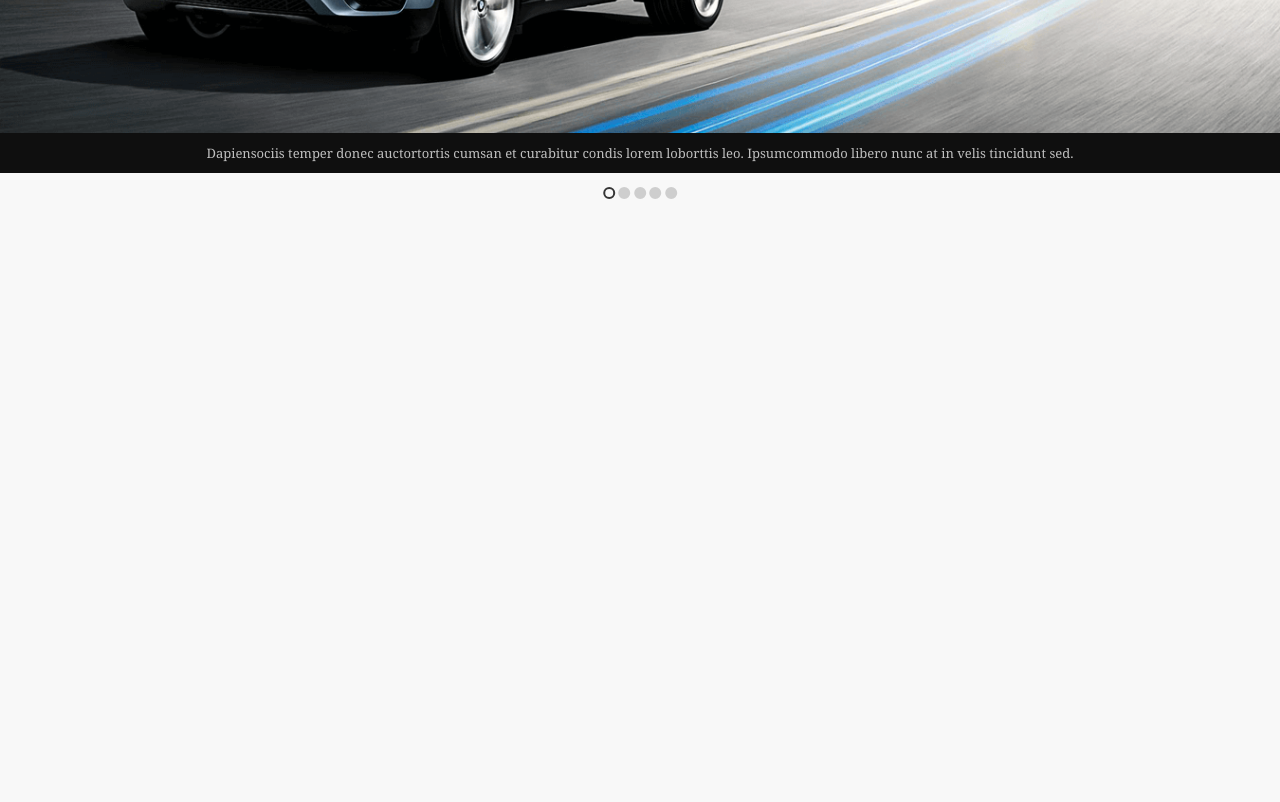
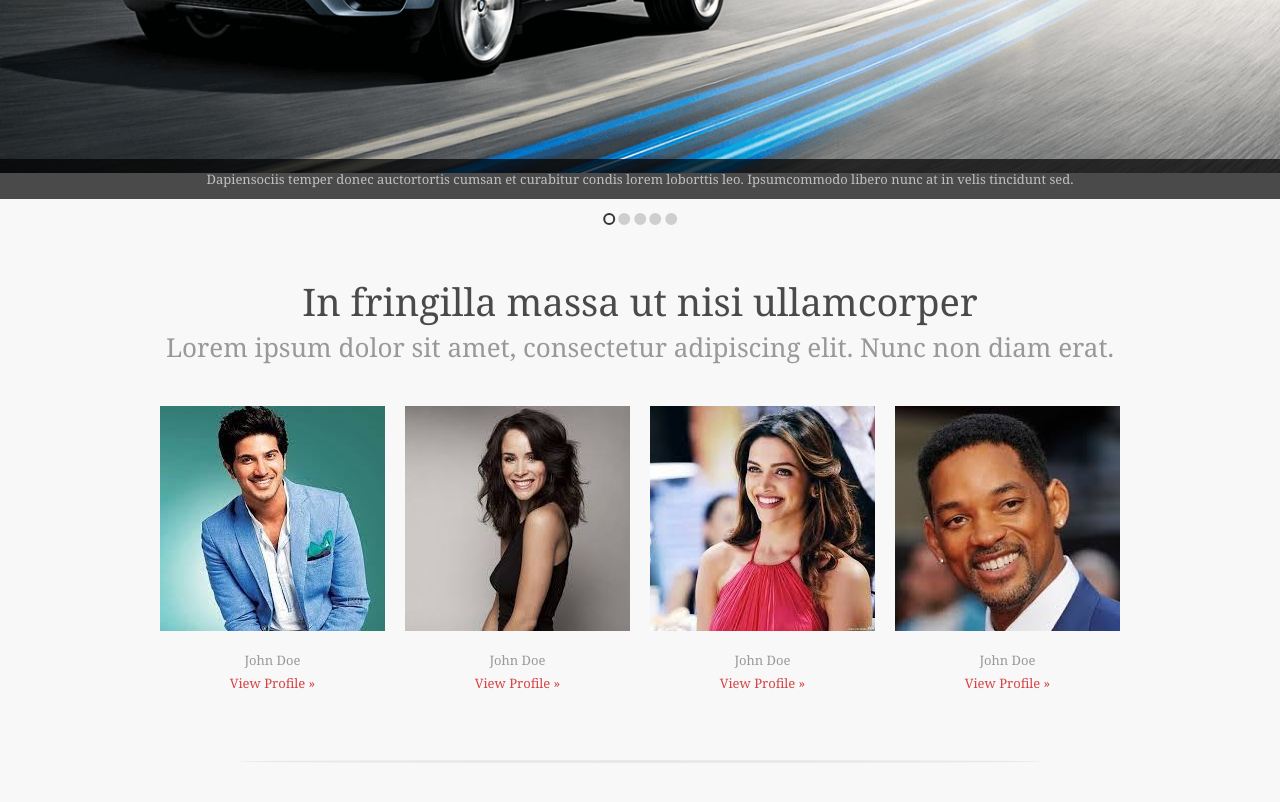
Before and after one commit to VolodymyrSoloviov/The-POINT, a plain HTML site: page index.html in a window 1280 px wide. Shown: the part 500-1302 px from the top of the page. Before the commit the page ends 1164 px from the top, so only its background shows below. Drawn offline with Linux system fonts and the light colour scheme.

Commit message:
Finished block team

```diff
--- a/css/main.scss
+++ b/css/main.scss
@@ -23,6 +23,7 @@ $dark-red-color: #871f21;
 @import "sections/main";
 @import "sections/aside";
 @import "sections/slider";
+@import "sections/team";
 
 // media
 @import "media/desktop";
--- a/css/sections/slider.scss
+++ b/css/sections/slider.scss
@@ -18,9 +18,11 @@
 }
 
 .page {
+	height: 500px;
 	float: left;
 	width: 20%;
 	position: relative;
+	text-align: center;
 }
 
 .page__caption {
@@ -30,15 +32,24 @@
 	width: 100%;
 	height: 40px;
 	line-height: 40px;
+	background-color: rgba(0,0,0, .7);
 	color: #bfbfbf;
-	background-color: #0f0f0f;
 }
 
 .page__img {
 	max-width: 100%;
 	max-height: 100%;
-	display: block;
+	display: inline-block;
 	overflow: hidden;
+}
+
+.page__link {
+	text-decoration: none;
+	color: #bfbfbf;
+
+	&:hover {
+		color: #ee802f;
+	}
 }
 
 #overflow {
--- /dev/null
+++ b/css/sections/team.scss
@@ -0,0 +1,91 @@
+.team {
+	margin-top: 46px;
+	padding-bottom: 50px;
+	background: url(../img/bg/line.png) bottom center no-repeat;
+}
+
+.team__title {
+	text-align: center;
+	font-size: 38px;
+	color: $gray-color;
+}
+
+.team__text {
+	text-align: center;
+	font-size: 26px;
+	color: $light-gray-color;
+}
+
+.profile {
+	margin-top: 40px;
+}
+
+.profile__list {
+	margin-left: -20px;
+	font-size: 0;
+
+	& * {
+		font-size: 13px;
+	}
+}
+.profile__item {
+	width: 225px;
+	overflow: hidden;
+	margin-left: 20px;
+	margin-bottom: 20px;
+	display: inline-block;
+	vertical-align: top;
+
+	&:hover .profile__description {
+		font-weight: bold;
+		font-size: 14px;
+	}
+
+	&:hover .profile__img {
+		transform: scale(1.1);
+	}
+}
+
+.profile__link {
+	text-decoration: none;
+	display: block;
+	text-align: center;
+}
+
+.profile__pic {
+	width: 225px;
+	height: 225px;
+	overflow: hidden;
+}
+
+.profile__img{
+	display: block;
+	max-width: 100%;
+	max-height: 100%;
+	transition: .3s;
+}
+
+.profile__description {
+	margin-top: 20px;
+}
+.profile__name {
+	color: $light-gray-color;
+	transition: .3s;
+}
+
+.profile__view {
+	margin-top: 5px;
+	color: $light-red-color;
+	transition: .3s;
+}
+
+
+.Splitter {
+  background-color: rgb(232, 232, 232);
+  position: absolute;
+  left: 99px;
+  top: 1241px;
+  width: 800px;
+  height: 3px;
+  z-index: 77;
+}
--- a/index.html
+++ b/index.html
@@ -143,27 +143,32 @@
 							<div class="inner">
 								<div class="page">
 									<img src="img/content/BMW.jpg" class="page__img" />
-										<div class="page__caption">Dapiensociis temper donec auctortortis cumsan et curabitur condis lorem loborttis leo. Ipsumcommodo libero nunc at in velis tincidunt sed.
+										<div class="page__caption">
+											<a href="#" class="page__link">Dapiensociis temper donec auctortortis cumsan et curabitur condis lorem loborttis leo. Ipsumcommodo libero nunc at in velis tincidunt sed.</a>
 										</div>
 								</div>
 								<div class="page">
 									<img src="img/content/Car.jpg" class="page__img" />
-									<div class="page__caption">Dapiensociis temper donec auctortortis cumsan et curabitur condis lorem loborttis leo. Ipsumcommodo libero nunc at in velis tincidunt sed.
+									<div class="page__caption">
+										<a href="#" class="page__link">Dapiensociis temper donec auctortortis cumsan et curabitur condis lorem loborttis leo. Ipsumcommodo libero nunc at in velis tincidunt sed.</a>
 									</div>
 								</div>
 								<div class="page">
 									<img src="img/content/Ford.jpg" class="page__img" />
-									<div class="page__caption">Dapiensociis temper donec auctortortis cumsan et curabitur condis lorem loborttis leo. Ipsumcommodo libero nunc at in velis tincidunt sed.
+									<div class="page__caption">
+										<a href="#" class="page__link">Dapiensociis temper donec auctortortis cumsan et curabitur condis lorem loborttis leo. Ipsumcommodo libero nunc at in velis tincidunt sed.</a>
 									</div>
 								</div>
 								<div class="page">
 									<img src="img/content/GMC.jpg" class="page__img" />
-									<div class="page__caption">Dapiensociis temper donec auctortortis cumsan et curabitur condis lorem loborttis leo. Ipsumcommodo libero nunc at in velis tincidunt sed.
+									<div class="page__caption">
+										<a href="#" class="page__link">Dapiensociis temper donec auctortortis cumsan et curabitur condis lorem loborttis leo. Ipsumcommodo libero nunc at in velis tincidunt sed.</a>
 									</div>
 								</div>
 								<div class="page">
 									<img src="img/content/Nissan.jpg" class="page__img" />
-									<div class="page__caption">Dapiensociis temper donec auctortortis cumsan et curabitur condis lorem loborttis leo. Ipsumcommodo libero nunc at in velis tincidunt sed.
+									<div class="page__caption">
+										<a href="#" class="page__link">Dapiensociis temper donec auctortortis cumsan et curabitur condis lorem loborttis leo. Ipsumcommodo libero nunc at in velis tincidunt sed.</a>
 									</div>
 								</div>
 							</div> <!-- end inner-->
@@ -179,6 +184,83 @@
 				</div> <!--end slider-wrapper-->
 			</div> <!--end slider-->
 
+			<!--team-->
+
+			<div class="team">
+				<div class="container">
+					<h2 class="team__title">
+						In fringilla massa ut nisi ullamcorper
+					</h2>
+					<h3 class="team__text">
+						Lorem ipsum dolor sit amet, consectetur adipiscing elit. Nunc non diam erat.
+					</h3>
+					<div class="profile">
+						<ul class="profile__list">
+							<li class="profile__item">
+								<a href="#" class="profile__link">
+									<div class="profile__pic">
+										<img src="img/content/actor1.jpg" alt="" class="profile__img">
+									</div>
+									<div class="profile__description">
+										<div class="profile__name">
+											John Doe
+										</div>
+										<div class="profile__view">
+											View Profile &raquo;
+										</div>
+									</div>
+								</a>
+							</li>
+							<li class="profile__item">
+								<a href="#" class="profile__link">
+									<div class="profile__pic">
+										<img src="img/content/actress2.jpg" alt="" class="profile__img">
+									</div>
+									<div class="profile__description">
+										<div class="profile__name">
+											John Doe
+										</div>
+										<div class="profile__view">
+											View Profile &raquo;
+										</div>
+									</div>
+								</a>
+							</li>
+							<li class="profile__item">
+								<a href="#" class="profile__link">
+									<div class="profile__pic">
+										<img src="img/content/actress3.jpg" alt="" class="profile__img">
+									</div>
+									<div class="profile__description">
+										<div class="profile__name">
+											John Doe
+										</div>
+										<div class="profile__view">
+											View Profile &raquo;
+										</div>
+									</div>
+								</a>
+							</li>
+							<li class="profile__item">
+								<a href="#" class="profile__link">
+									<div class="profile__pic">
+										<img src="img/content/actor4.jpg" alt="" class="profile__img">
+									</div>
+									<div class="profile__description">
+										<div class="profile__name">
+											John Doe
+										</div>
+										<div class="profile__view">
+											View Profile &raquo;
+										</div>
+									</div>
+								</a>
+							</li>
+						</ul>
+					</div> <!--end profile-->
+				</div> <!--end container-->
+			</div> <!--end team-->
+
 		</section> <!-- end section-->
 
 	</div>
```
Also changed, not shown: css/main.css, img/bg/line.png (added), img/content/1.jpg (added), img/content/actor1.jpg (added), img/content/actor4.jpg (added), img/content/actress2.jpg (added), img/content/actress3.jpg (added), 2 other files.
